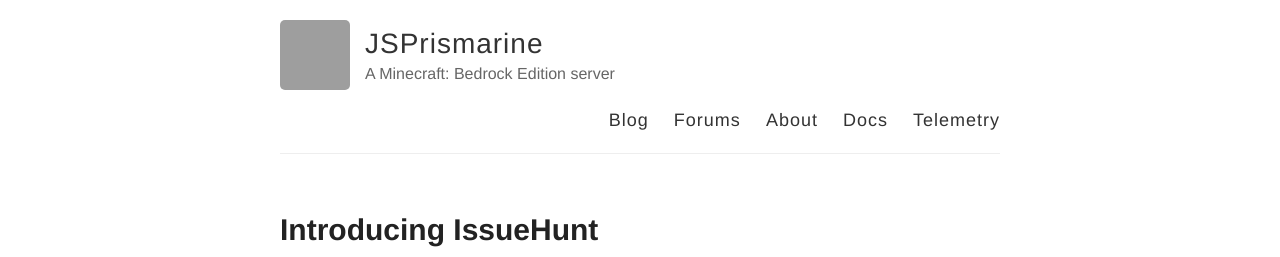
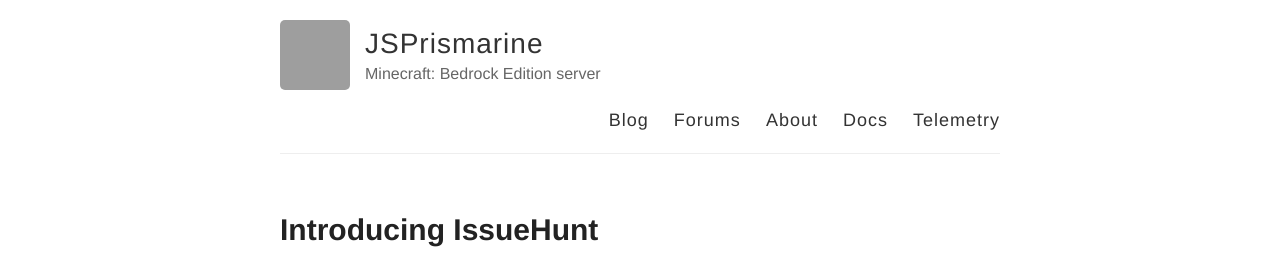
Before and after one commit to JSPrismarine/prismarine.dev, a Jekyll site: the page built from index.html, in a window 1280 px wide. Shown: the top 257 px of the page. Built offline with Jekyll 4.4.1, drawn with Linux system fonts in a browser that asks for light colours; grey boxes are pictures that could not be loaded.

```diff
--- a/_config.yml
+++ b/_config.yml
@@ -6,7 +6,7 @@
 name: JSPrismarine
 
 # Short bio or description (displayed in the header)
-description: "A Minecraft: Bedrock Edition server"
+description: "Minecraft: Bedrock Edition server"
 
 # URL of your avatar or profile pic (you could use your GitHub profile pic)
 avatar: https://github.com/JSPrismarine.png
```
